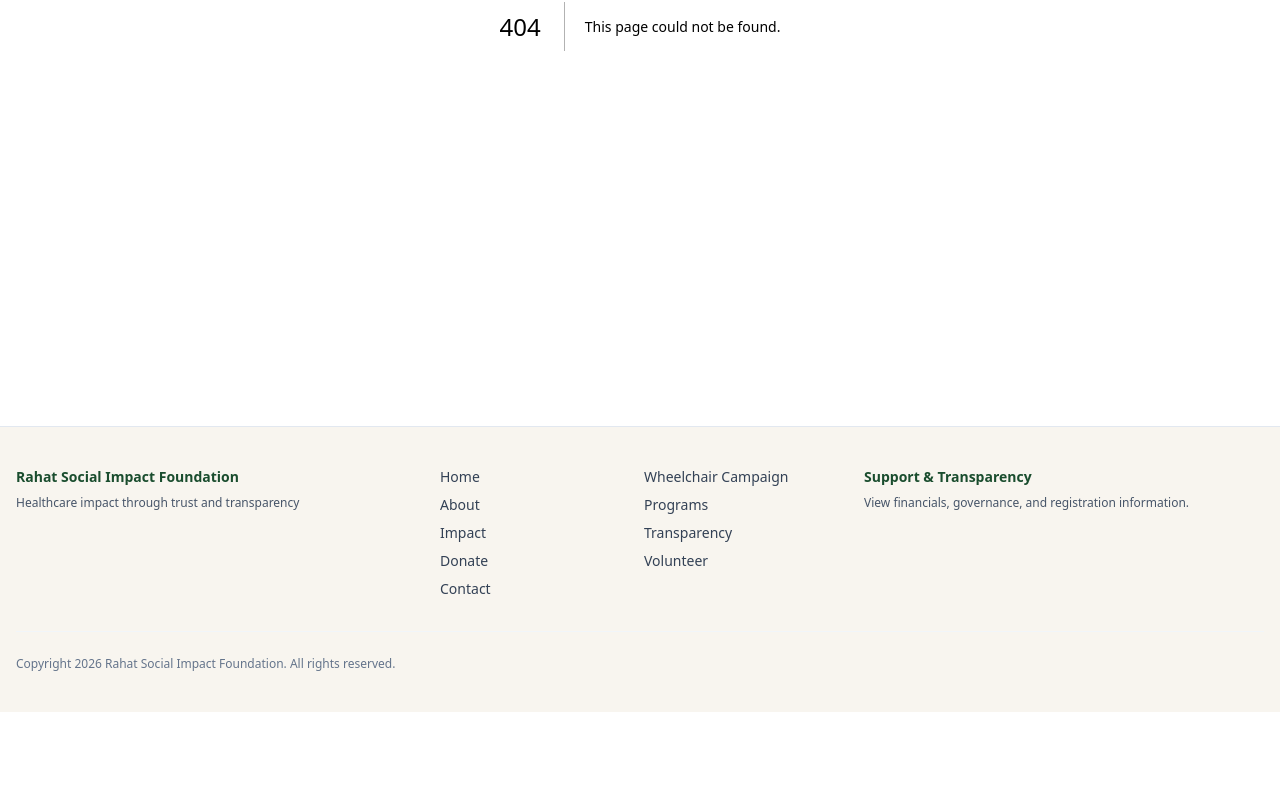
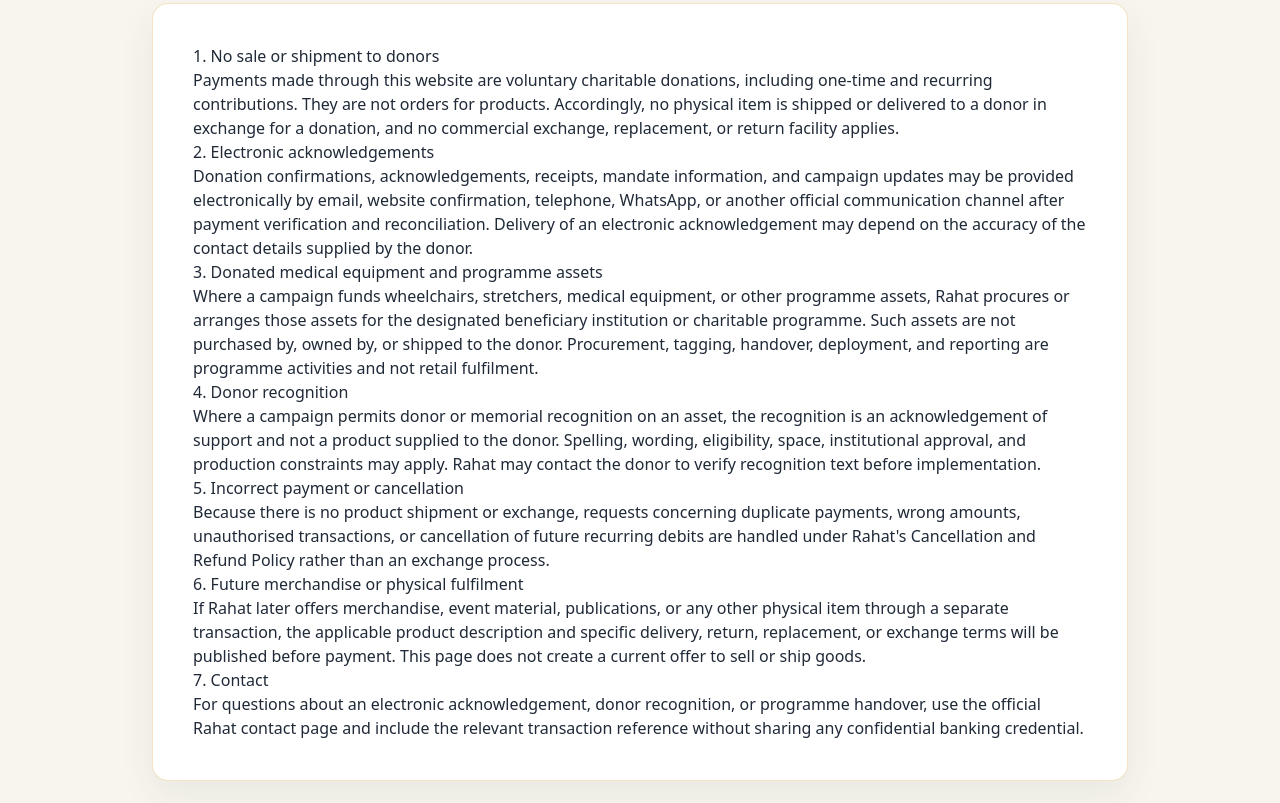
Before and after one commit to ateeb222/rahat-foundation-website, a Next.js app: page /shipping-and-exchange in a window 1280 px wide. Before the commit this address had no page. Shown: the part 463-1266 px from the top of the page. Before the commit the page ends 1175 px from the top, so only its background shows below. Built offline with nearby package versions, Linux system fonts and the light colour scheme.

Commit message:
Add shipping and exchange policy

```diff
--- /dev/null
+++ b/app/shipping-and-exchange/page.tsx
@@ -0,0 +1,52 @@
+import type { Metadata } from 'next';
+import { PolicyPage } from '@/components/legal/PolicyPage';
+
+export const metadata: Metadata = {
+  title: 'Shipping and Exchange',
+  description: 'Shipping and exchange policy for the donation-only Rahat Social Impact Foundation website.',
+};
+
+export default function ShippingAndExchangePage() {
+  return (
+    <PolicyPage
+      eyebrow="Donation service information"
+      title="Shipping and Exchange Policy"
+      summary="Rahat is a charitable organisation and this website currently accepts donations; it does not operate an online store or sell physical goods to donors."
+    >
+      <h2>1. No sale or shipment to donors</h2>
+      <p>
+        Payments made through this website are voluntary charitable donations, including one-time and recurring contributions. They are not orders for products. Accordingly, no physical item is shipped or delivered to a donor in exchange for a donation, and no commercial exchange, replacement, or return facility applies.
+      </p>
+
+      <h2>2. Electronic acknowledgements</h2>
+      <p>
+        Donation confirmations, acknowledgements, receipts, mandate information, and campaign updates may be provided electronically by email, website confirmation, telephone, WhatsApp, or another official communication channel after payment verification and reconciliation. Delivery of an electronic acknowledgement may depend on the accuracy of the contact details supplied by the donor.
+      </p>
+
+      <h2>3. Donated medical equipment and programme assets</h2>
+      <p>
+        Where a campaign funds wheelchairs, stretchers, medical equipment, or other programme assets, Rahat procures or arranges those assets for the designated beneficiary institution or charitable programme. Such assets are not purchased by, owned by, or shipped to the donor. Procurement, tagging, handover, deployment, and reporting are programme activities and not retail fulfilment.
+      </p>
+
+      <h2>4. Donor recognition</h2>
+      <p>
+        Where a campaign permits donor or memorial recognition on an asset, the recognition is an acknowledgement of support and not a product supplied to the donor. Spelling, wording, eligibility, space, institutional approval, and production constraints may apply. Rahat may contact the donor to verify recognition text before implementation.
+      </p>
+
+      <h2>5. Incorrect payment or cancellation</h2>
+      <p>
+        Because there is no product shipment or exchange, requests concerning duplicate payments, wrong amounts, unauthorised transactions, or cancellation of future recurring debits are handled under Rahat&apos;s Cancellation and Refund Policy rather than an exchange process.
+      </p>
+
+      <h2>6. Future merchandise or physical fulfilment</h2>
+      <p>
+        If Rahat later offers merchandise, event material, publications, or any other physical item through a separate transaction, the applicable product description and specific delivery, return, replacement, or exchange terms will be published before payment. This page does not create a current offer to sell or ship goods.
+      </p>
+
+      <h2>7. Contact</h2>
+      <p>
+        For questions about an electronic acknowledgement, donor recognition, or programme handover, use the official Rahat contact page and include the relevant transaction reference without sharing any confidential banking credential.
+      </p>
+    </PolicyPage>
+  );
+}
```
